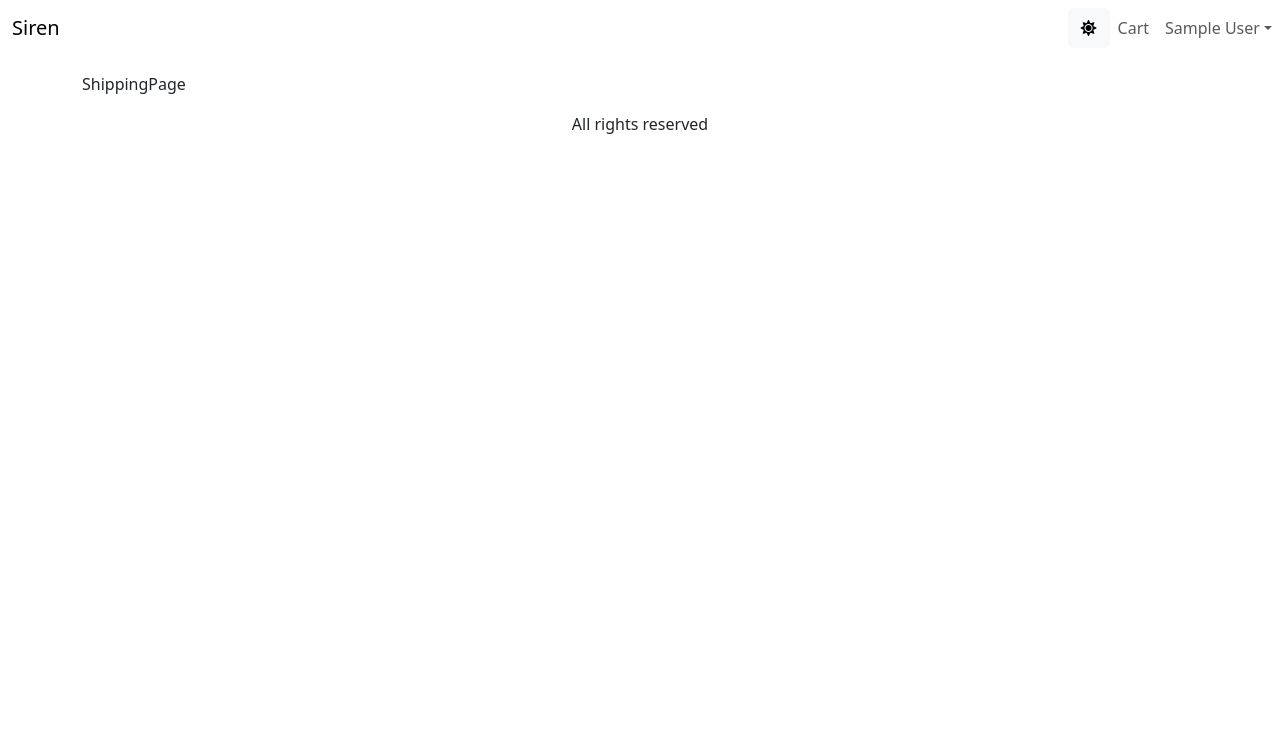
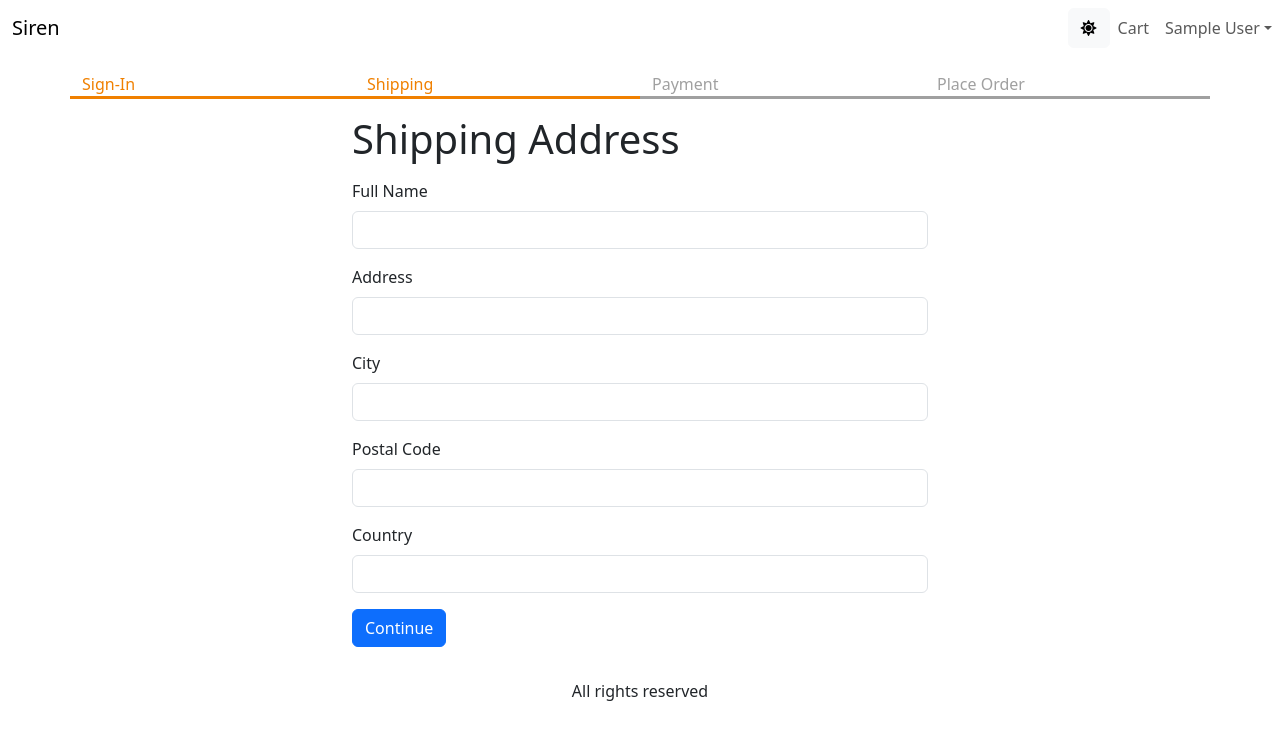
Before and after one commit to whatthefoobar/siren-ecomm-app, a React (Vite) app in the folder frontend/: page /shipping in a window 1280 px wide. Shown: the top 740 px of the page. Built offline with nearby package versions, Linux system fonts and the light colour scheme; sample sign-in values are in the browser's storage.

Commit message:
added shipping address page w checkoutsteps

```diff
--- a/frontend/src/Store.tsx
+++ b/frontend/src/Store.tsx
@@ -1,5 +1,5 @@
 import React from "react";
-import { Cart, CartItem } from "./types/Cart";
+import { Cart, CartItem, ShippingAddress } from "./types/Cart";
 import { UserInfo } from "./types/UserInfo";
 
 type AppState = {
@@ -40,7 +40,8 @@
   | { type: "CART_ADD_ITEM"; payload: CartItem }
   | { type: "CART_REMOVE_ITEM"; payload: CartItem }
   | { type: "USER_SIGNIN"; payload: UserInfo }
-  | { type: "USER_SIGNOUT" };
+  | { type: "USER_SIGNOUT" }
+  | { type: "SAVE_SHIPPING_ADDRESS"; payload: ShippingAddress };
 
 function reducer(state: AppState, action: Action): AppState {
   switch (action.type) {
@@ -97,6 +98,14 @@
         },
       };
 
+    case "SAVE_SHIPPING_ADDRESS":
+      return {
+        ...state,
+        cart: {
+          ...state.cart,
+          shippingAddress: action.payload,
+        },
+      };
     default:
       return state;
   }
--- /dev/null
+++ b/frontend/src/components/CheckoutSteps.tsx
@@ -0,0 +1,20 @@
+import { Col, Row } from "react-bootstrap";
+
+interface IProps {
+  step1?: boolean;
+  step2?: boolean;
+  step3?: boolean;
+  step4?: boolean;
+}
+
+const CheckoutSteps = (props: IProps) => {
+  return (
+    <Row className="checkout-steps">
+      <Col className={props.step1 ? "active" : ""}>Sign-In</Col>
+      <Col className={props.step2 ? "active" : ""}>Shipping</Col>
+      <Col className={props.step3 ? "active" : ""}>Payment</Col>
+      <Col className={props.step4 ? "active" : ""}>Place Order</Col>
+    </Row>
+  );
+};
+export default CheckoutSteps;
--- a/frontend/src/index.css
+++ b/frontend/src/index.css
@@ -30,3 +30,12 @@
 .small-container {
   max-width: 600px;
 }
+
+.checkout-steps > div {
+  border-bottom: 0.2rem solid #a0a0a0;
+  color: #a0a0a0;
+}
+.checkout-steps > div.active {
+  border-bottom: 0.2rem solid #f08000;
+  color: #f08000;
+}
--- a/frontend/src/main.tsx
+++ b/frontend/src/main.tsx
@@ -17,8 +17,9 @@
 import { StoreProvider } from "./Store";
 import CartPage from "./pages/CartPage";
 import SigninPage from "./pages/SigninPage";
-import ShippingPage from "./pages/ShippingPage";
+import ShippingAddressPage from "./pages/ShippingAddressPage";
 import SignupPage from "./pages/SignupPage";
+import PaymentPage from "./pages/PaymentPage";
 
 const router = createBrowserRouter(
   createRoutesFromElements(
@@ -28,7 +29,8 @@
       <Route path="cart" element={<CartPage />} />
       <Route path="signin" element={<SigninPage />} />
       <Route path="signup" element={<SignupPage />} />
-      <Route path="shipping" element={<ShippingPage />} />
+      <Route path="shipping" element={<ShippingAddressPage />} />
+      <Route path="payment" element={<PaymentPage />} />
       {/* <Route path="dashboard" element={<Dashboard />} /> */}
       {/* ... etc. */}
     </Route>
--- a/frontend/src/pages/CartPage.tsx
+++ b/frontend/src/pages/CartPage.tsx
@@ -7,7 +7,7 @@
 import { Store } from "../Store";
 import { CartItem } from "../types/Cart";
 
-export default function CartPage() {
+const CartPage = () => {
   const navigate = useNavigate();
 
   const {
@@ -131,4 +131,5 @@
       </Row>
     </div>
   );
-}
+};
+export default CartPage;
--- /dev/null
+++ b/frontend/src/pages/PaymentPage.tsx
@@ -0,0 +1,20 @@
+import React from "react";
+import CheckoutSteps from "../components/CheckoutSteps";
+import { Helmet } from "react-helmet-async";
+
+const PaymentPage = () => {
+  return (
+    <div>
+      <Helmet>
+        <title>Shipping Address</title>
+      </Helmet>
+      <CheckoutSteps step1 step2 step3></CheckoutSteps>
+      <div className="container small-container">
+        {" "}
+        <h1 className="my-3">Payment</h1>
+      </div>
+    </div>
+  );
+};
+
+export default PaymentPage;
--- /dev/null
+++ b/frontend/src/pages/ShippingAddressPage.tsx
@@ -0,0 +1,118 @@
+import { useContext, useEffect, useState } from "react";
+import { Button, Form } from "react-bootstrap";
+import { Helmet } from "react-helmet-async";
+import { useNavigate } from "react-router-dom";
+import CheckoutSteps from "../components/CheckoutSteps";
+import { Store } from "../Store";
+
+const ShippingAddressPage = () => {
+  const navigate = useNavigate();
+  const { state, dispatch } = useContext(Store);
+  const {
+    userInfo,
+    cart: { shippingAddress },
+  } = state;
+
+  useEffect(() => {
+    // redundant as you can't go to shipping address page without loging in
+    // its for non signed in users to not have access to /shipping but be redirected to signin
+    if (!userInfo) {
+      navigate("/signin?redirect=/shipping");
+    }
+  }, [userInfo, navigate]);
+
+  const [fullName, setFullName] = useState(shippingAddress.fullName || "");
+  const [address, setAddress] = useState(shippingAddress.address || "");
+  const [city, setCity] = useState(shippingAddress.city || "");
+  const [postalCode, setPostalCode] = useState(
+    shippingAddress.postalCode || ""
+  );
+  const [country, setCountry] = useState(shippingAddress.country || "");
+
+  const submitHandler = (e: React.SyntheticEvent) => {
+    e.preventDefault();
+    dispatch({
+      type: "SAVE_SHIPPING_ADDRESS",
+      payload: {
+        fullName,
+        address,
+        city,
+        postalCode,
+        country,
+      },
+    });
+    localStorage.setItem(
+      "shippingAddress",
+      JSON.stringify({
+        fullName,
+        address,
+        city,
+        postalCode,
+        country,
+      })
+    );
+
+    navigate("/payment");
+  };
+
+  return (
+    <div>
+      <Helmet>
+        <title>Shipping Address</title>
+      </Helmet>
+      <CheckoutSteps step1 step2></CheckoutSteps>
+      <div className="container small-container">
+        <h1 className="my-3">Shipping Address</h1>
+        <Form onSubmit={submitHandler}>
+          <Form.Group className="mb-3" controlId="fullName">
+            <Form.Label>Full Name</Form.Label>
+            <Form.Control
+              value={fullName}
+              onChange={(e) => setFullName(e.target.value)}
+              required
+            />
+          </Form.Group>
+          <Form.Group className="mb-3" controlId="address">
+            <Form.Label>Address</Form.Label>
+            <Form.Control
+              value={address}
+              onChange={(e) => setAddress(e.target.value)}
+              required
+            />
+          </Form.Group>
+          <Form.Group className="mb-3" controlId="city">
+            <Form.Label>City</Form.Label>
+            <Form.Control
+              value={city}
+              onChange={(e) => setCity(e.target.value)}
+              required
+            />
+          </Form.Group>
+          <Form.Group className="mb-3" controlId="postalCode">
+            <Form.Label>Postal Code</Form.Label>
+            <Form.Control
+              value={postalCode}
+              onChange={(e) => setPostalCode(e.target.value)}
+              required
+            />
+          </Form.Group>
+          <Form.Group className="mb-3" controlId="country">
+            <Form.Label>Country</Form.Label>
+            <Form.Control
+              value={country}
+              onChange={(e) => setCountry(e.target.value)}
+              required
+            />
+          </Form.Group>
+          <div className="mb-3">
+            <Button variant="primary" type="submit">
+              Continue
+            </Button>
+          </div>
+        </Form>
+      </div>
+    </div>
+  );
+};
+
+export default ShippingAddressPage;
--- a/frontend/src/pages/ShippingPage.tsx
+++ /dev/null
@@ -1,7 +0,0 @@
-import React from "react";
-
-const ShippingPage = () => {
-  return <div>ShippingPage</div>;
-};
-
-export default ShippingPage;
--- a/frontend/src/pages/SigninPage.tsx
+++ b/frontend/src/pages/SigninPage.tsx
@@ -8,8 +8,7 @@
 import { Store } from "../Store";
 import { ApiError } from "../types/ApiError";
 import { getError } from "../utils";
-
-export default function SigninPage() {
+const SigninPage = () => {
   // we need a redirect /signin?redirect=/shipping in case not logged in but if logged in /shipping
   const navigate = useNavigate();
   //   pathname: '/signin', search: '?redirect=/shipping'...}
@@ -84,4 +83,5 @@
       </Form>
     </Container>
   );
-}
+};
+export default SigninPage;
```
